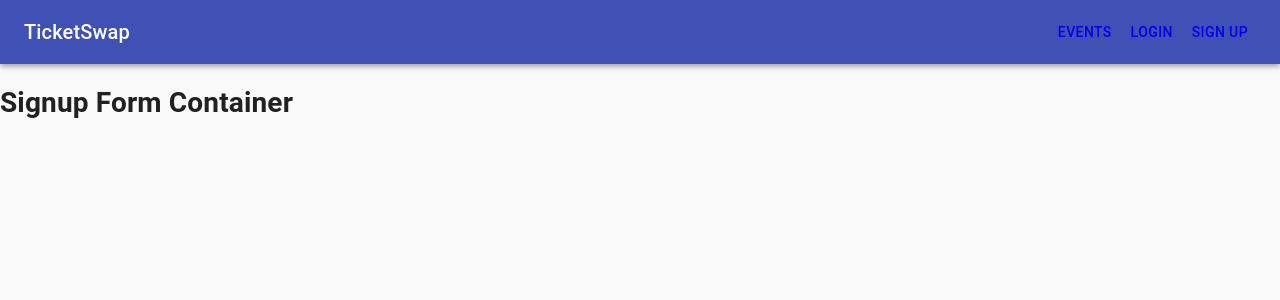
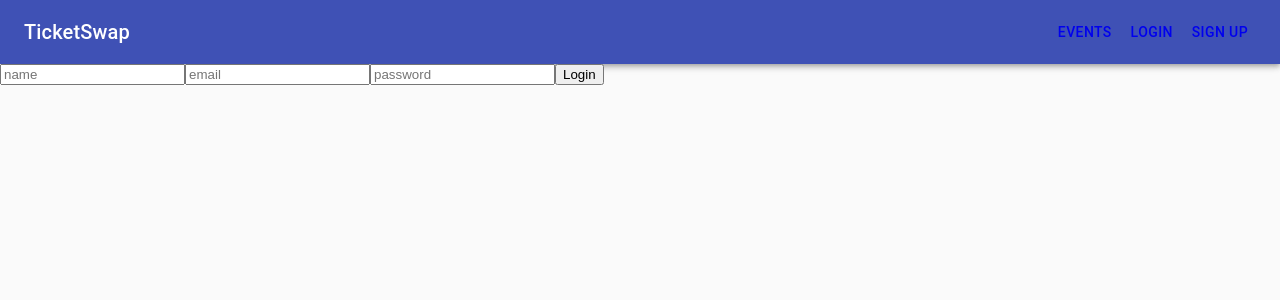
Before and after one commit to sebastiaandekker/ticketswap-client, a React (Create React App) app: page /signup in a window 1280 px wide. Shown: the top 300 px of the page. Built offline with nearby package versions, Linux system fonts and the light colour scheme; the HTML template or start-up script is replaced by a standard one.

Commit message:
SignupForm component with name, email, password fields & onSubmit and onChange functions

```diff
--- /dev/null
+++ b/src/components/SignupForm.jsx
@@ -0,0 +1,32 @@
+import React from "react";
+
+export default class SignupForm extends React.Component {
+  render() {
+    return (
+      <form onSubmit={this.props.onSubmit}>
+        <input
+          type="text"
+          name="name"
+          onChange={this.props.onChange}
+          value={this.props.values.name}
+          placeholder="name"
+        />
+        <input
+          type="text"
+          name="email"
+          onChange={this.props.onChange}
+          value={this.props.values.email}
+          placeholder="email"
+        />
+        <input
+          type="text"
+          name="password"
+          onChange={this.props.onChange}
+          value={this.props.values.password}
+          placeholder="password"
+        />
+        <button type="submit">Login</button>
+      </form>
+    );
+  }
+}
--- a/src/components/SignupFormContainer.jsx
+++ b/src/components/SignupFormContainer.jsx
@@ -1,16 +1,29 @@
 import React from "react";
-// import LoginForm from "./LoginForm";
 import { connect } from "react-redux";
+import SignupForm from "./SignupForm";
 // import { login } from "../actions";
 
 class SignupFormContainer extends React.Component {
   state = { name: "", email: "", password: "" };
 
+  onSubmit = event => {
+    event.preventDefault();
+    // this.props.login(this.state.email, this.state.password);
+  };
+
+  onChange = event => {
+    this.setState({
+      [event.target.name]: event.target.value
+    });
+  };
+
   render() {
     return (
-      <div>
-        <h1>Signup Form Container</h1>
-      </div>
+      <SignupForm
+        onSubmit={this.onSubmit}
+        onChange={this.onChange}
+        values={this.state}
+      />
     );
   }
 }
```
